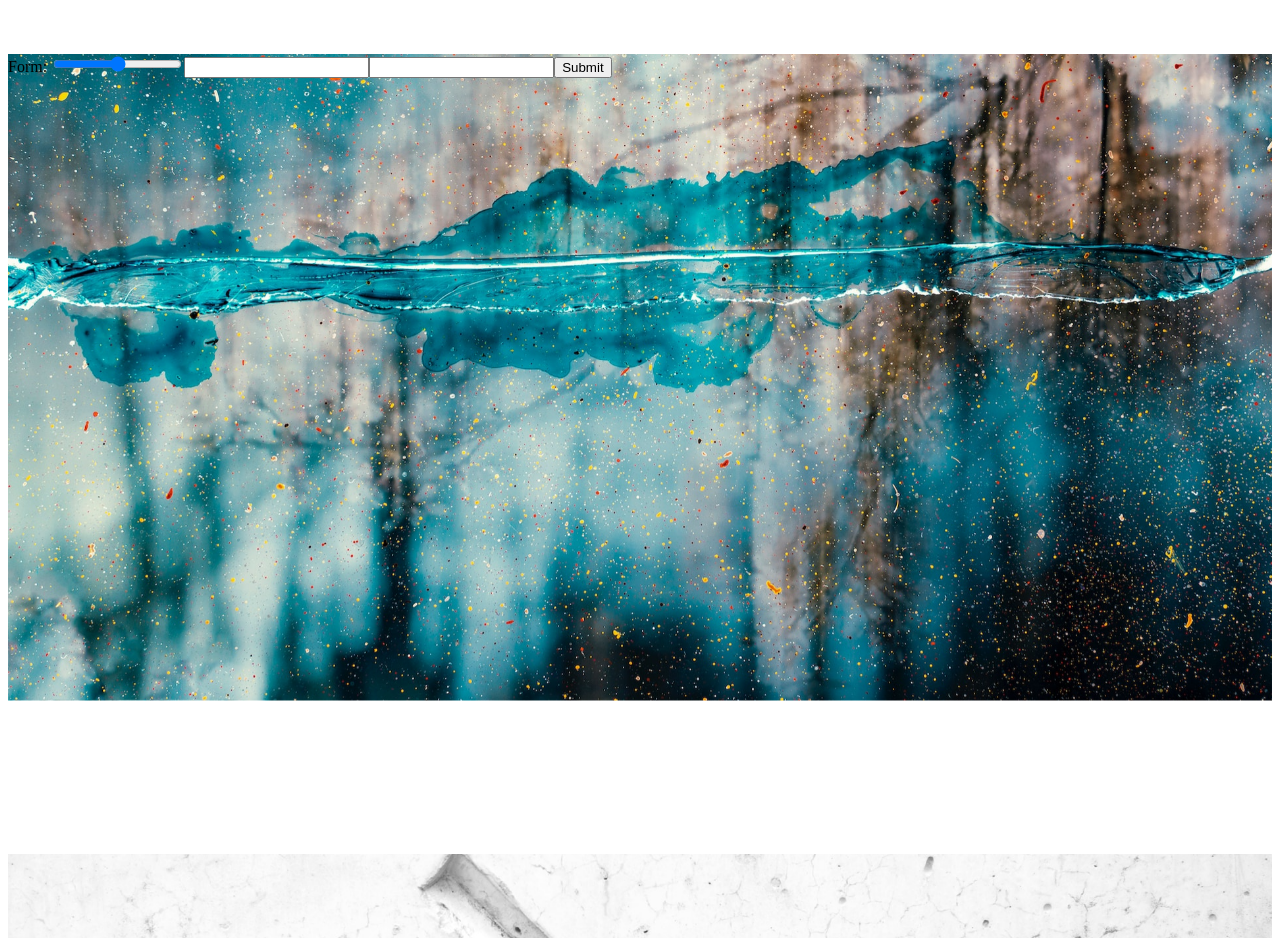
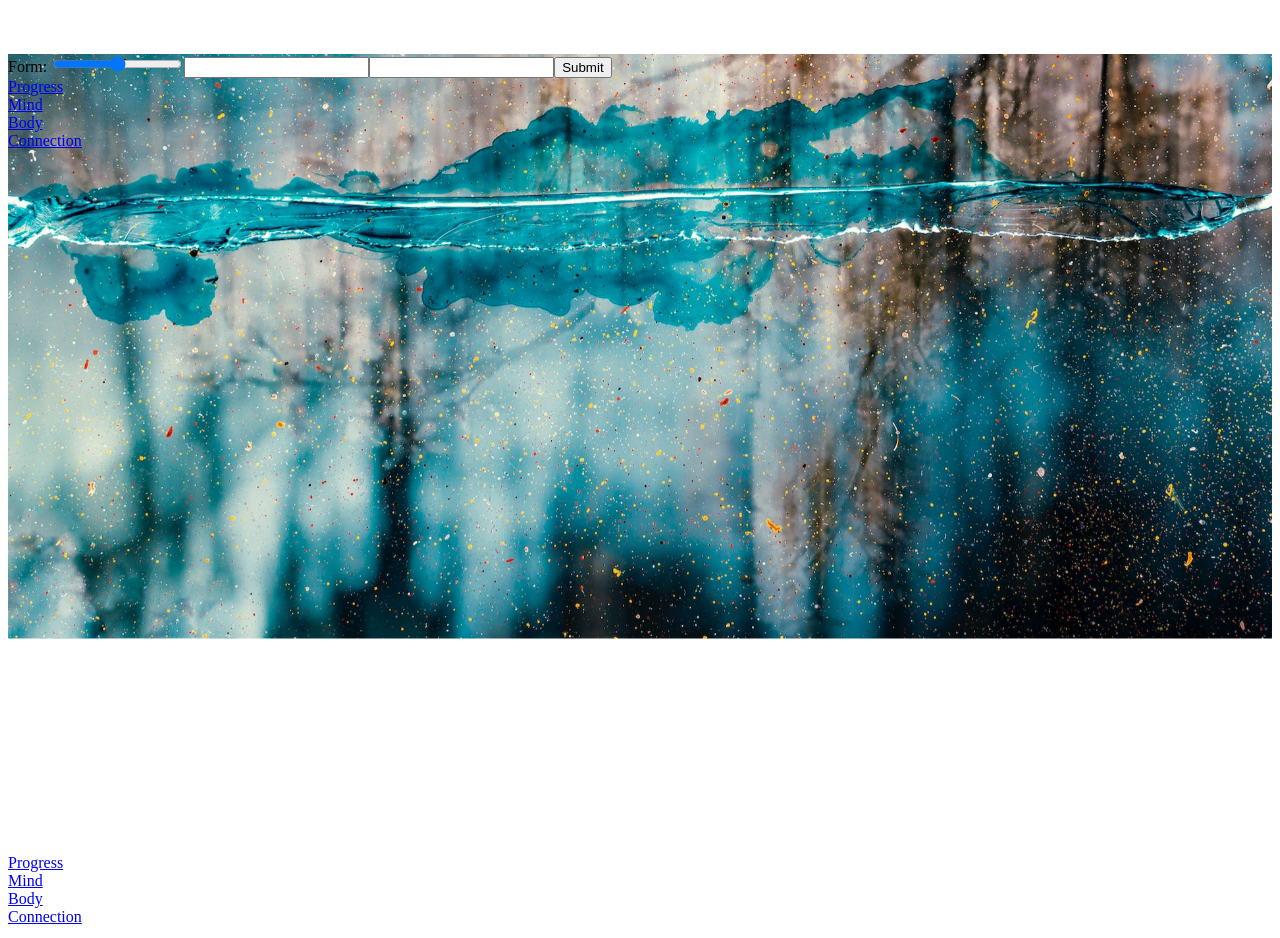
Before and after one commit to nehemiahh23/p2-cntrd-mindbody, a React (Create React App) app: page / in a window 1280 px wide. Shown: the part 1554-2492 px from the top of the page. Built offline with nearby package versions, Linux system fonts and the light colour scheme.

Commit message:
push number 3

```diff
--- a/db.json
+++ b/db.json
@@ -127,6 +127,10 @@
     {
       "name": "Nehemiah",
       "id": 4
+    },
+    {
+      "name": "Matt",
+      "id": 5
     }
   ]
 }
--- a/src/components/App.js
+++ b/src/components/App.js
@@ -2,12 +2,11 @@ import {Routes, Route} from "react-router-dom";
 import Form from "./Form"
 import MindPage from "./MindPage"
 import BodyPage from "./BodyPage"
-import Connection from "./Connection";
-import Progress from "./Progress";
+import ConnectionPage from "./Connection";
+import ProgressPage from "./Progress";
 import Welcome from "./Welcome";
 import NavBar from "./NavBar";
 import Hello from "./Hello";
-import Sidebar from "./Sidebar";
 import {useState} from "react";
 
 
@@ -22,14 +21,15 @@ function App() {
       <Hello user={user} setUser={setUser}/>
       <Welcome user={user}/>
       <Form />
-      <Progress />
-      <Sidebar />
+      <div>
       <NavBar />
           <Routes>
+            <Route path= "/ProgressPage" element={<ProgressPage />} />
             <Route path="/MindPage" element={<MindPage />} />
             <Route path="/BodyPage" element={<BodyPage />} />
-            <Route path="/Connection" element={<Connection />} />
+            <Route path="/ConnectionPage" element={<ConnectionPage />} />
           </Routes>
+      </div>
         </>
   );
 }
--- a/src/components/Connection.js
+++ b/src/components/Connection.js
@@ -4,11 +4,11 @@ import Community from '../images/connection.jpg'
 
 //Social Media
 
-function Connection() {
+function ConnectionPage() {
   return (
   <Parallax className='connection-image' bgImage={Community} strength={400}>
   </Parallax>
   )
 }
 
-export default Connection
+export default ConnectionPage
--- a/src/components/Form.js
+++ b/src/components/Form.js
@@ -1,9 +1,9 @@
 import React from 'react'
 import Input from "./Input"
-import Sidebar from "./Sidebar"
 import Message from "./Message"
 import { Parallax } from "react-parallax";
 import Blue from "../images/blue.jpg"
+import NavBar from "./NavBar"
 
 function Form({ submit, setSubmit }) {
 
@@ -11,7 +11,8 @@ function Form({ submit, setSubmit }) {
     <Parallax className='progress-image' bgImage={Blue} strength={400}>
       <div id="form-page">
       <Input submit={submit} setSubmit={setSubmit} />
-      <Sidebar submit={submit} />
+      <NavBar submit={submit} />
+
       <Message submit={submit} />
     </div>
         </Parallax>
--- a/src/components/Hello.js
+++ b/src/components/Hello.js
@@ -44,7 +44,7 @@ function Hello({user, setUser}) {
 </div>
 <div className="input-group mb-3">
 <div className="input-group-prepend">
- <span className="input-group-text"><i class="fa fa-lock"></i></span>
+ <span className="input-group-text"><i className="fa fa-lock"></i></span>
 </div>
 </div>
 <button type="button" className="btn btn-secondary btn-block">Start Here</button>
--- a/src/components/Input.js
+++ b/src/components/Input.js
@@ -15,7 +15,6 @@ function Input({ submit, setSubmit }) {
   function changeHandler(e) {
     setData({...data, [e.target.name]: e.target.value})
   }
-  // #endregion
 
   function submitHandler(e) {
     e.preventDefault()
--- a/src/components/MindPage.js
+++ b/src/components/MindPage.js
@@ -14,11 +14,9 @@ function MindPage() {
   }, [])
 
   return (
-    <Parallax className='progress-image' bgImage={Meditation} strength={400}>
       <div>
         {meditation.map (meditation => <MindCard key={meditation.id} meditation={meditation} />)}
       </div>
-      </Parallax>
     )
 }
 
--- a/src/components/NavBar.js
+++ b/src/components/NavBar.js
@@ -1,20 +1,23 @@
 import { NavLink, useNavigate } from 'react-router-dom'
+
 
 function NavBar() {
 
     const navigate = useNavigate()
 
     function handleHover() {
-        navigate('/MindPage')
+
     }
 
   return (
-    <nav className="contain-me" onMouseOver={handleHover}>
+    <nav className="nav" onMouseOver={handleHover}>
+        <NavLink to="/ProgressPage">Progress</NavLink>
+        <br />
         <NavLink to="/MindPage">Mind</NavLink>
         <br />
         <NavLink to="/BodyPage">Body</NavLink>
-        <br />
-        <NavLink to="/connection">Connection</NavLink>
+        <br></br>
+        <NavLink to="/ConnectionPage">Connection</NavLink>
     </nav>
   )
 }
--- a/src/components/Progress.js
+++ b/src/components/Progress.js
@@ -5,7 +5,7 @@ import ProgressPic from '../images/progress.jpg'
 //Fake Dashboard for now
 
 
-function Progress() {
+function ProgressPage() {
     return (
         <Parallax className='progress-image' bgImage={ProgressPic} strength={400}>
 
@@ -13,4 +13,4 @@ function Progress() {
     )
 }
 
-export default Progress
+export default ProgressPage
--- a/src/components/Sidebar.js
+++ /dev/null
@@ -1,14 +0,0 @@
-import React from 'react'
-
-function Sidebar({ submit }) {
-  if (submit) {
-    return (
-      <div>Sidebar</div>
-    )
-  }
-  else {
-    return null
-  }
-}
-
-export default Sidebar
--- a/src/components/Welcome.js
+++ b/src/components/Welcome.js
@@ -3,7 +3,6 @@ import WelcomeImg from '../images/welcome.jpg'
 import { Parallax } from "react-parallax";
 
 
-//Sign-In Form Component That Tracks your Name and Brings you to the next page which is the Self-Check In
 
 function Welcome({ user }) {
   return (
--- a/src/index.css
+++ b/src/index.css
@@ -143,3 +143,8 @@ height: 100vh;
   position: flex;
   z-index: 1;
 }
+
+.connection-image {
+  position: flex;
+  height: 100vh;
+}
```
